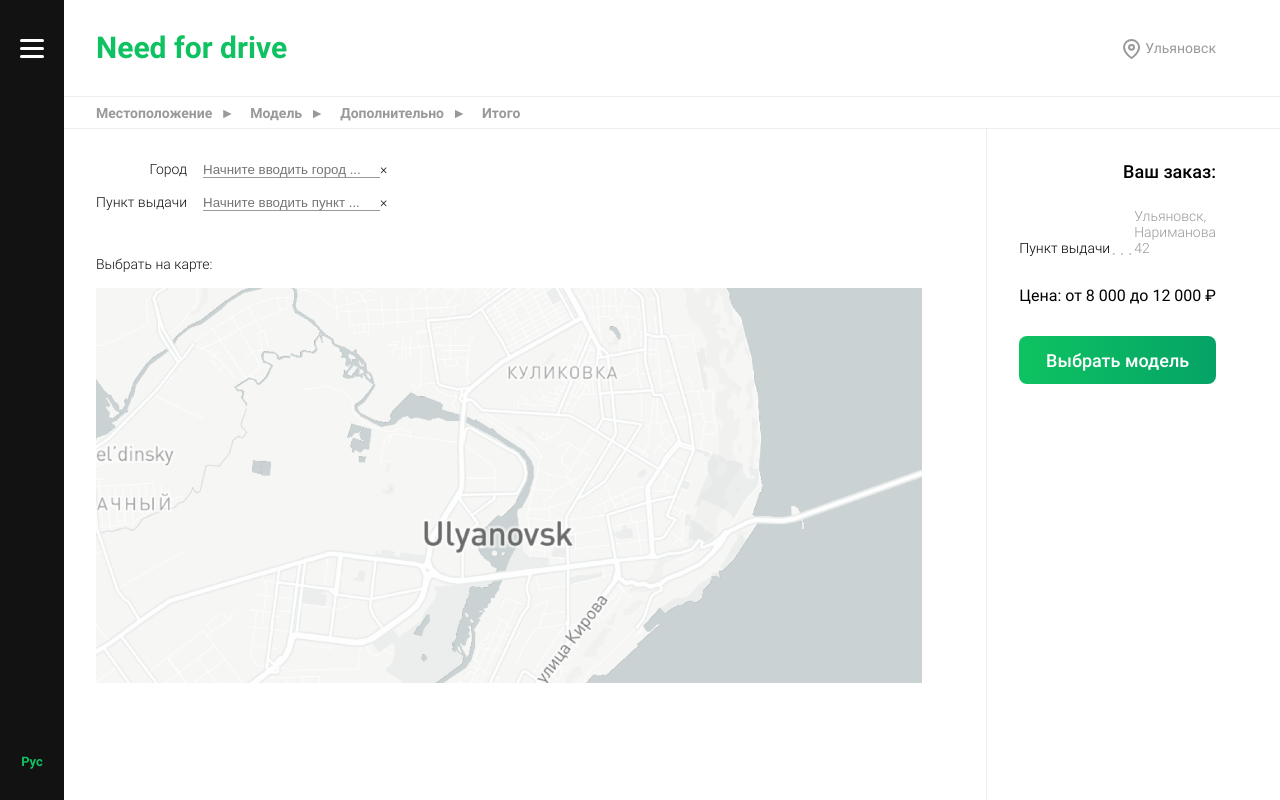
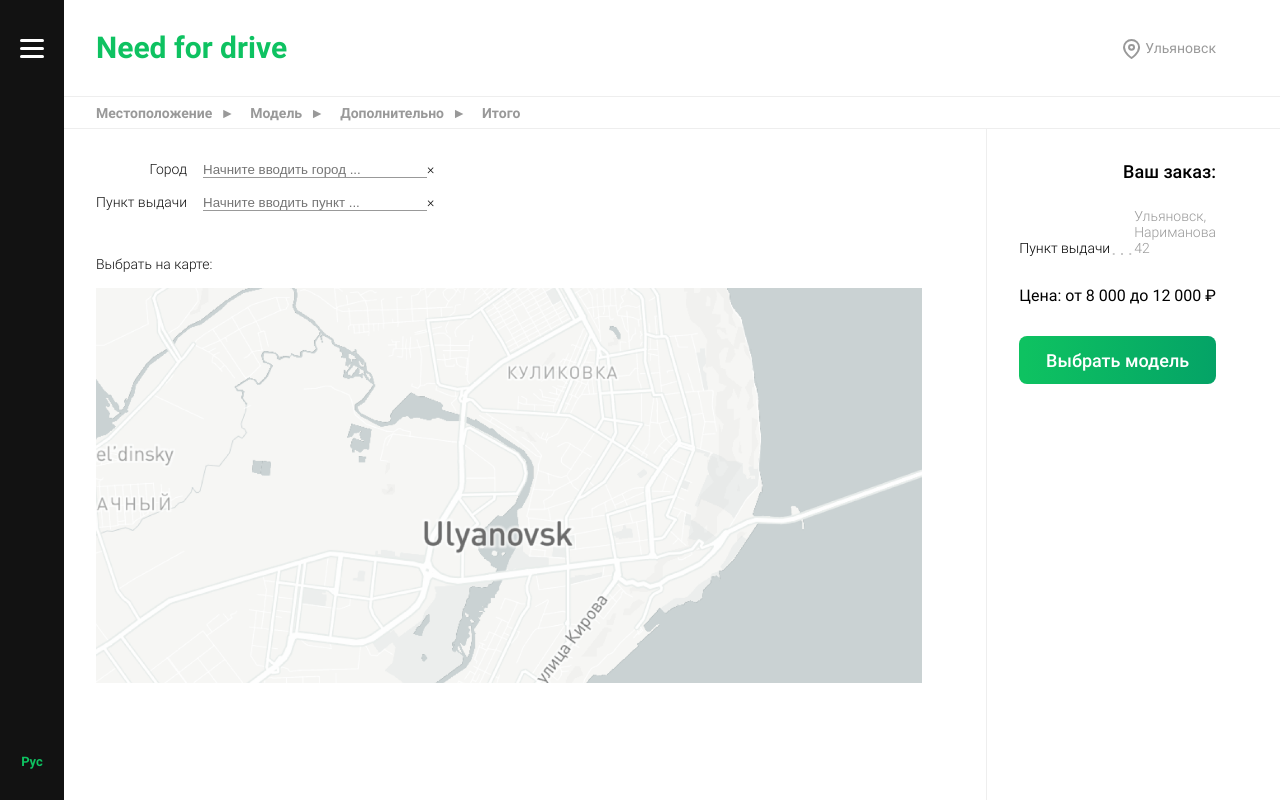
Before and after one commit to albinam/need-for-drive, a React (Create React App) app: page /#/order in a window 1280 px wide. Built offline with nearby package versions, Linux system fonts and the light colour scheme.

Commit message:
V-02 отредактирована ширина инпута

```diff
--- a/src/components/Location/LocationForm/LocationForm.scss
+++ b/src/components/Location/LocationForm/LocationForm.scss
@@ -13,6 +13,7 @@
   }
 
   &_input {
+    width: 224px;
     outline: none;
     border: none;
     border-bottom: 1px solid $color-gray-dark;
```
